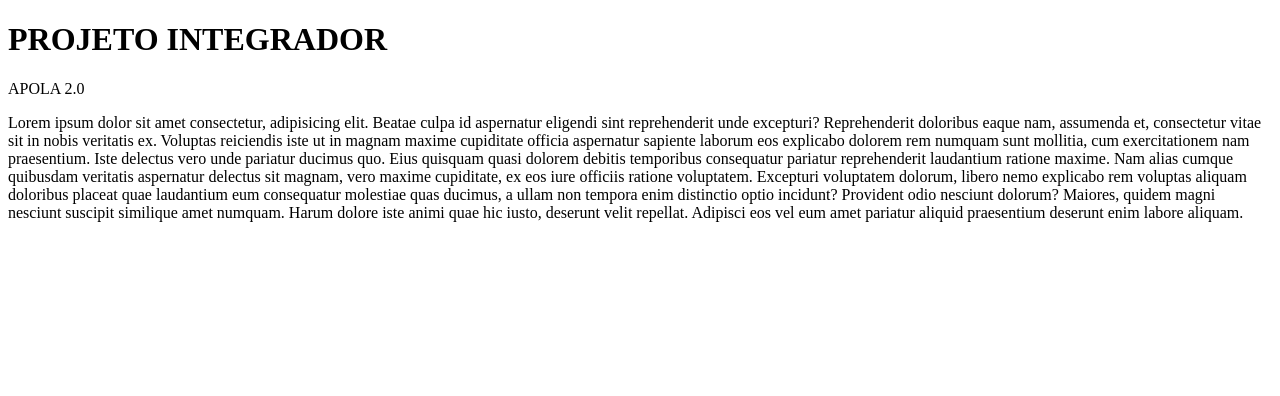
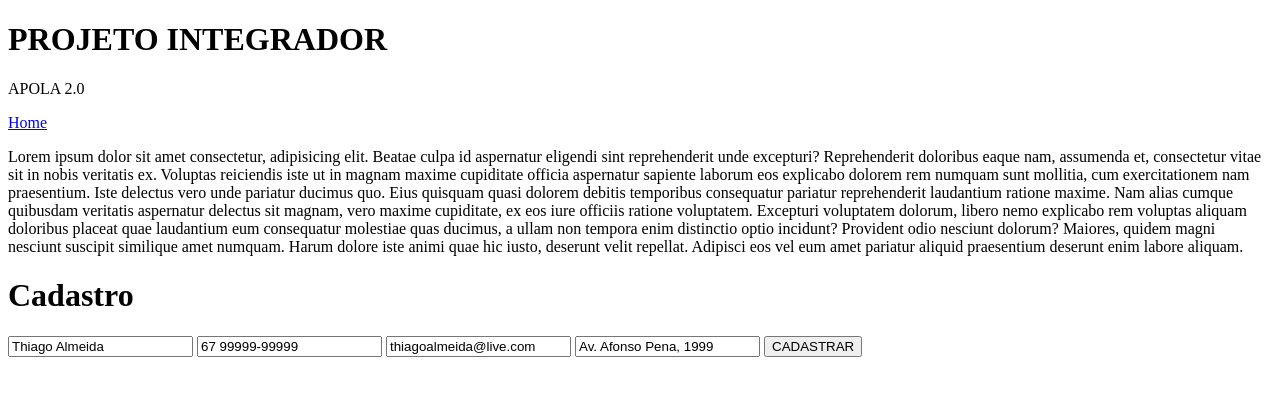
Before and after one commit to thiagocghc/teste_projetopi, a plain HTML site: page index.html in a window 1280 px wide. Drawn offline with Linux system fonts and the light colour scheme.

Commit message:
novos arquivos da task 32 - Kaoro

```diff
--- a/index.html
+++ b/index.html
@@ -10,11 +10,25 @@
 
     <p> APOLA 2.0 </p>
 
+    <a href="home.html"> Home </a>
+
     <p> Lorem ipsum dolor sit amet consectetur, adipisicing elit. Beatae culpa id aspernatur eligendi sint reprehenderit unde excepturi? Reprehenderit doloribus eaque nam, assumenda et, consectetur vitae sit in nobis veritatis ex.
     Voluptas reiciendis iste ut in magnam maxime cupiditate officia aspernatur sapiente laborum eos explicabo dolorem rem numquam sunt mollitia, cum exercitationem nam praesentium. Iste delectus vero unde pariatur ducimus quo.
     Eius quisquam quasi dolorem debitis temporibus consequatur pariatur reprehenderit laudantium ratione maxime. Nam alias cumque quibusdam veritatis aspernatur delectus sit magnam, vero maxime cupiditate, ex eos iure officiis ratione voluptatem.
     Excepturi voluptatem dolorum, libero nemo explicabo rem voluptas aliquam doloribus placeat quae laudantium eum consequatur molestiae quas ducimus, a ullam non tempora enim distinctio optio incidunt? Provident odio nesciunt dolorum?
     Maiores, quidem magni nesciunt suscipit similique amet numquam. Harum dolore iste animi quae hic iusto, deserunt velit repellat. Adipisci eos vel eum amet pariatur aliquid praesentium deserunt enim labore aliquam.</p>
 
+    <h1> Cadastro  </h1>
+
+
+    <form>
+        <input type="text" id="nome" value="Thiago Almeida">
+        <input type="text" id="nome" value="67 99999-99999">
+        <input type="text" id="nome" value="thiagoalmeida@live.com">
+        <input type="text" id="nome" value="Av. Afonso Pena, 1999">
+
+        <input type="button" value="CADASTRAR">
+    </form>
+
 </body>
 </html>
```
Also changed, not shown: home.html (added, +11 -0 lines).
